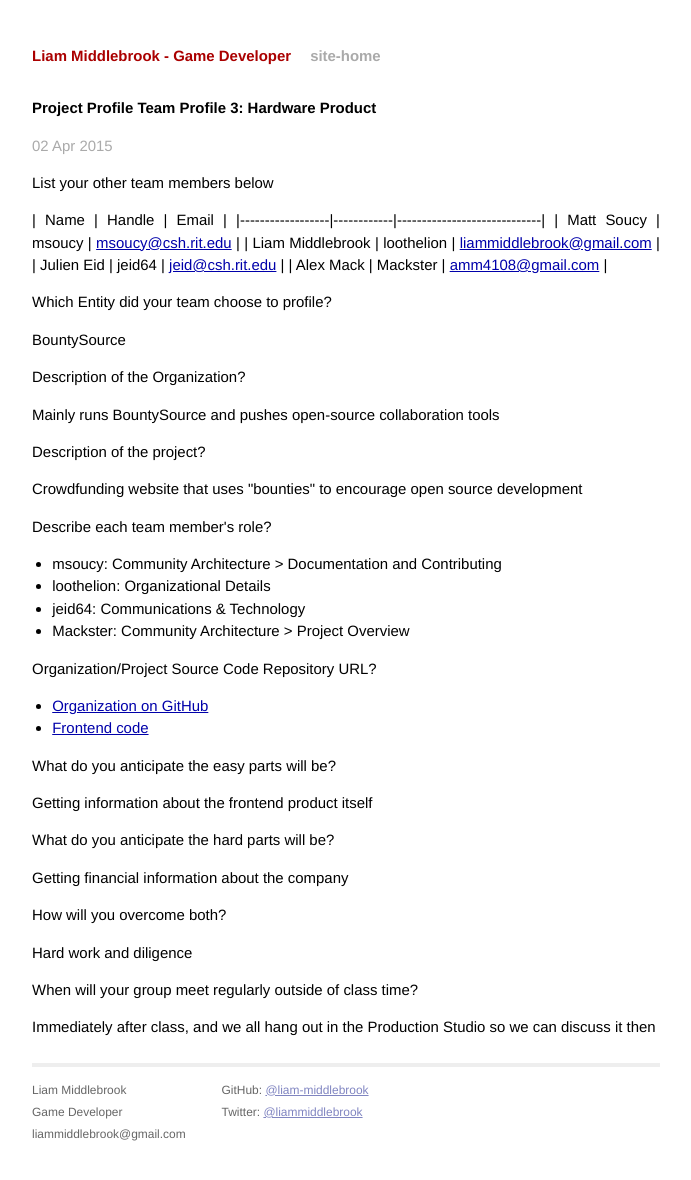
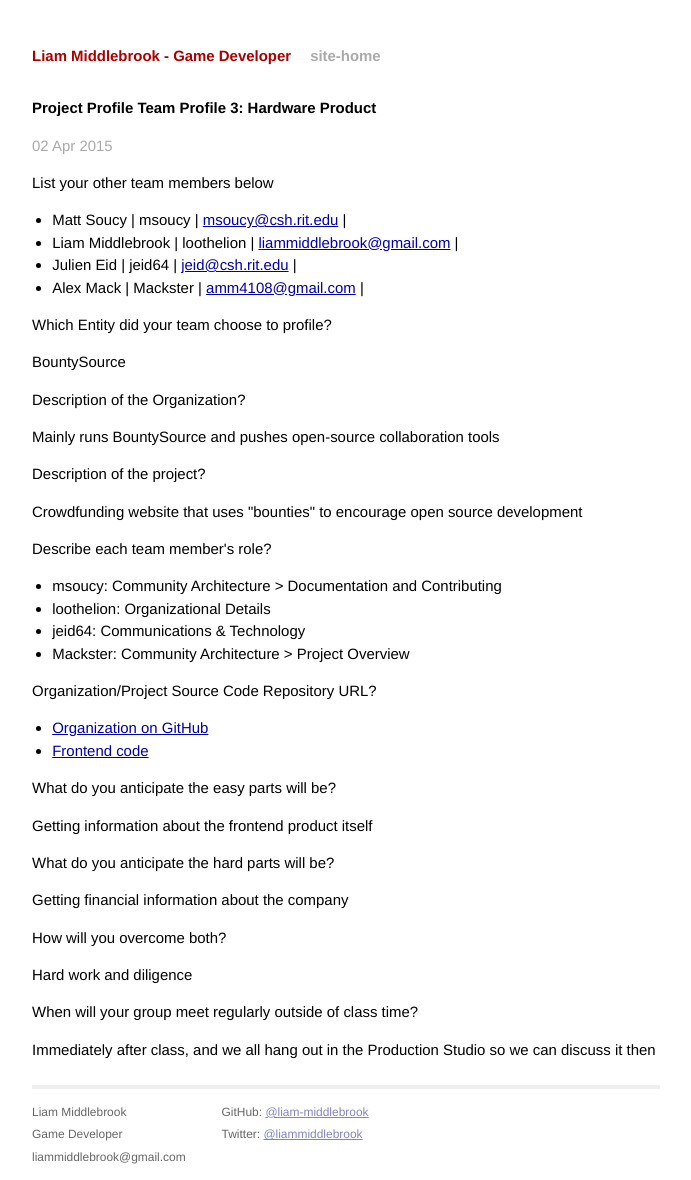
Before and after one commit to liam-middlebrook/blog, a Jekyll site: the page 2015/04/02/team-profile.html, which Jekyll copies as it is, in a window 1280 px wide. Shown: the whole page, without its empty margins (294-985 px from the left). Built offline with Jekyll 4.4.1, drawn with Linux system fonts in a browser that asks for light colours; Markdown is read by kramdown in place of the engine named in the settings; comment, search, counter and statistics services are not loaded; before the commit the page ends 1158 px from its top, so only the background shows below that.

Commit message:
Publishing: formatting

```diff
--- a/2015/04/02/team-profile.html
+++ b/2015/04/02/team-profile.html
@@ -29,12 +29,12 @@
 <p>List your other team members below</p>
 </blockquote>
 
-<p>| Name             | Handle     | Email                       |
-|------------------|------------|-----------------------------|
-| Matt Soucy       | msoucy     | <a href="mailto:msoucy@csh.rit.edu">msoucy@csh.rit.edu</a>        |
-| Liam Middlebrook | loothelion | <a href="mailto:liammiddlebrook@gmail.com">liammiddlebrook@gmail.com</a> |
-| Julien Eid       | jeid64     | <a href="mailto:jeid@csh.rit.edu">jeid@csh.rit.edu</a>          |
-| Alex Mack        | Mackster   | <a href="mailto:amm4108@gmail.com">amm4108@gmail.com</a>         |</p>
+<ul>
+<li>Matt Soucy       | msoucy     | <a href="mailto:msoucy@csh.rit.edu">msoucy@csh.rit.edu</a>        |</li>
+<li>Liam Middlebrook | loothelion | <a href="mailto:liammiddlebrook@gmail.com">liammiddlebrook@gmail.com</a> |</li>
+<li>Julien Eid       | jeid64     | <a href="mailto:jeid@csh.rit.edu">jeid@csh.rit.edu</a>          |</li>
+<li>Alex Mack        | Mackster   | <a href="mailto:amm4108@gmail.com">amm4108@gmail.com</a>         |</li>
+</ul>
 
 <blockquote>
 <p>Which Entity did your team choose to profile?</p>
```
